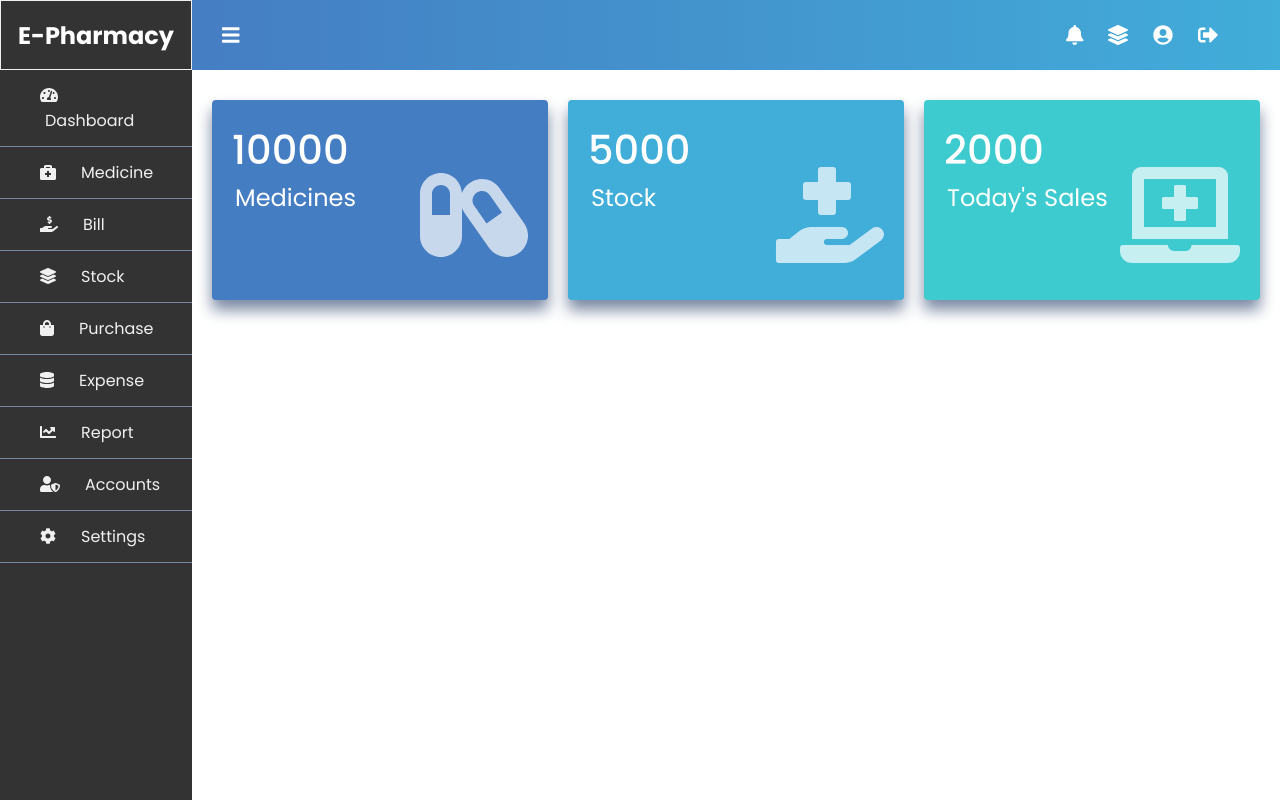
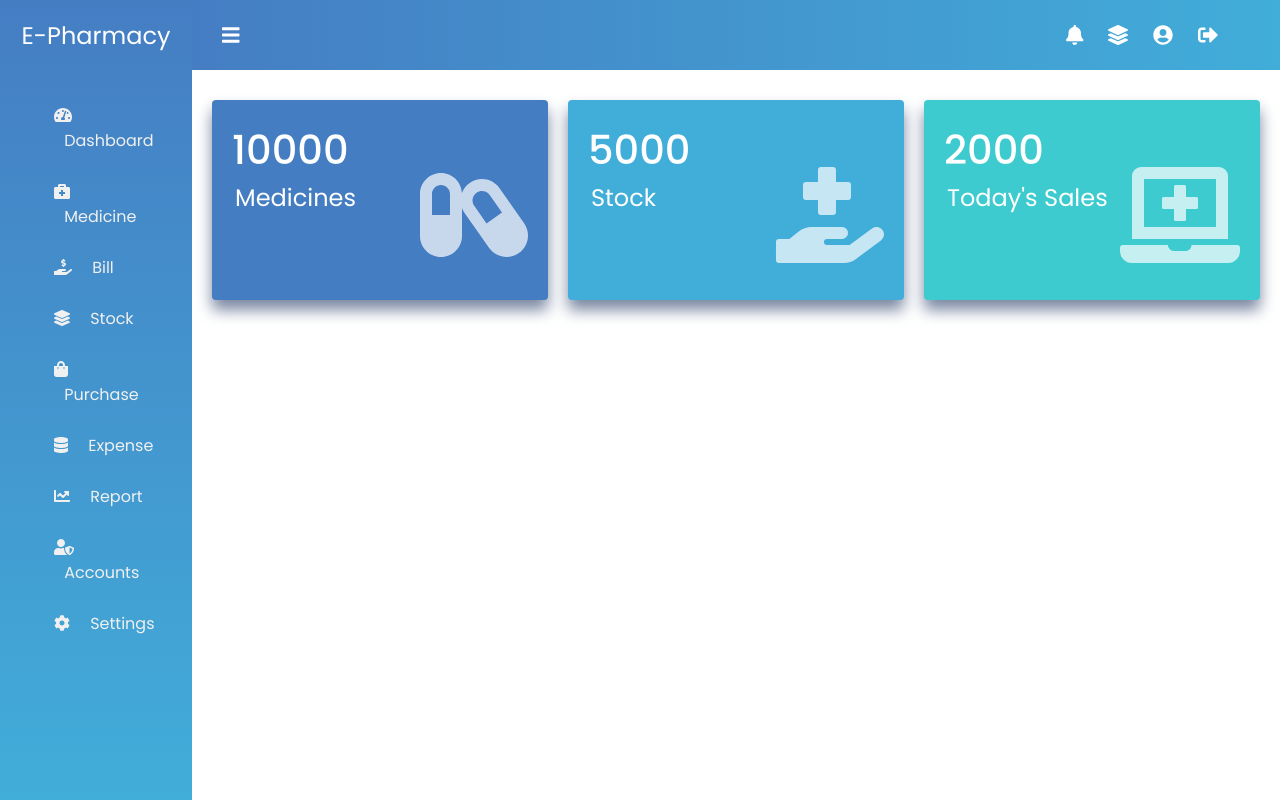
Before and after one commit to tanjimulislam55/pharmacy-frontend, a React (Create React App) app: page / in a window 1280 px wide. Built offline with nearby package versions, Linux system fonts and the light colour scheme.

Commit message:
change: color and curve

```diff
--- a/src/components/Layout/Sidebar/Sidebar.module.css
+++ b/src/components/Layout/Sidebar/Sidebar.module.css
@@ -1,5 +1,5 @@
 .sidebar {
-    background: var(--dark);
+    background-image: linear-gradient(var(--primary), var(--secondary));
     position: fixed;
     height: 100vh;
     width: 15%;
@@ -7,7 +7,6 @@
 
 .sidebar .logo {
     height: 70px;
-    border: 1px solid var(--light);
     display: flex;
     align-items: center;
     justify-content: center;
@@ -16,43 +15,80 @@
 .sidebar .logo h2 {
     color: var(--white);
     cursor: pointer;
+    font-weight: 400;
+    transition: 200ms;
 }
 
 .sidebar .logo h2:hover {
+    transform: scale(1.1);
+}
+
+.sidebar ul {
+    margin: 20px 0 0 0;
+}
+.sidebar ul li a {
+    display: block;
+    padding: 13px 30px;
+    color: var(--light);
+    font-size: 16px;
+    width: 90%;
+    margin: 0 0 0 10%;
+    position: relative;
+}
+
+.sidebar ul li a:hover {
+    color: var(--secondary);
+    background: var(--white);
+    border-radius: 50px 0 0 50px;
+}
+
+.sidebar ul li a:hover .icon {
     color: var(--secondary);
 }
 
-.sidebar ul li a {
+.sidebar ul li a::before {
+    content: '';
+    position: absolute;
+    width: 10px;
+    height: 15px;
+    background: transparent;
+    right: -1px;
+    top: -15px;
+    border-radius: 0 0 50px 0;
+    box-shadow: 0 5px 0 0 #fff;
+    display: none;
+}
+.sidebar ul li a::after {
+    content: '';
+    position: absolute;
+    width: 10px;
+    height: 15px;
+    background: transparent;
+    right: -1px;
+    bottom: -15px;
+    border-radius: 0 50px 0 0;
+    box-shadow: 0 -5px 0 0 #fff;
+    display: none;
+}
+
+.sidebar ul li a:hover::before,
+.sidebar ul li a:hover::after {
     display: block;
-    padding: 13px 30px;
-    border-bottom: 1px solid var(--grey);
-    color: var(--light);
-    font-size: 16px;
 }
 
 .sidebar ul li a .icon {
     color: var(--light);
-    padding: 0 10px;
+    padding: 0 5px;
 }
 
 .sidebar ul li .text {
     margin-left: 15px;
 }
 
-.sidebar ul li a:hover {
-    color: var(--secondary);
-    background: var(--white);
-    border-right: 2px solid rgb(5, 68, 104);
-}
-
-.sidebar ul li a:hover .icon {
-    color: var(--secondary);
-}
-
 /* ...................................... */
 
 .sidebarHide {
-    background: var(--dark);
+    background-image: linear-gradient(var(--primary), var(--light-secondary));
     position: fixed;
     height: 100vh;
     width: 5%;
@@ -96,7 +132,6 @@
 .sidebarHide ul li a:hover {
     color: var(--secondary);
     background: var(--white);
-    border-right: 2px solid rgb(5, 68, 104);
 }
 
 .sidebarHide ul li a:hover .icon {
```
